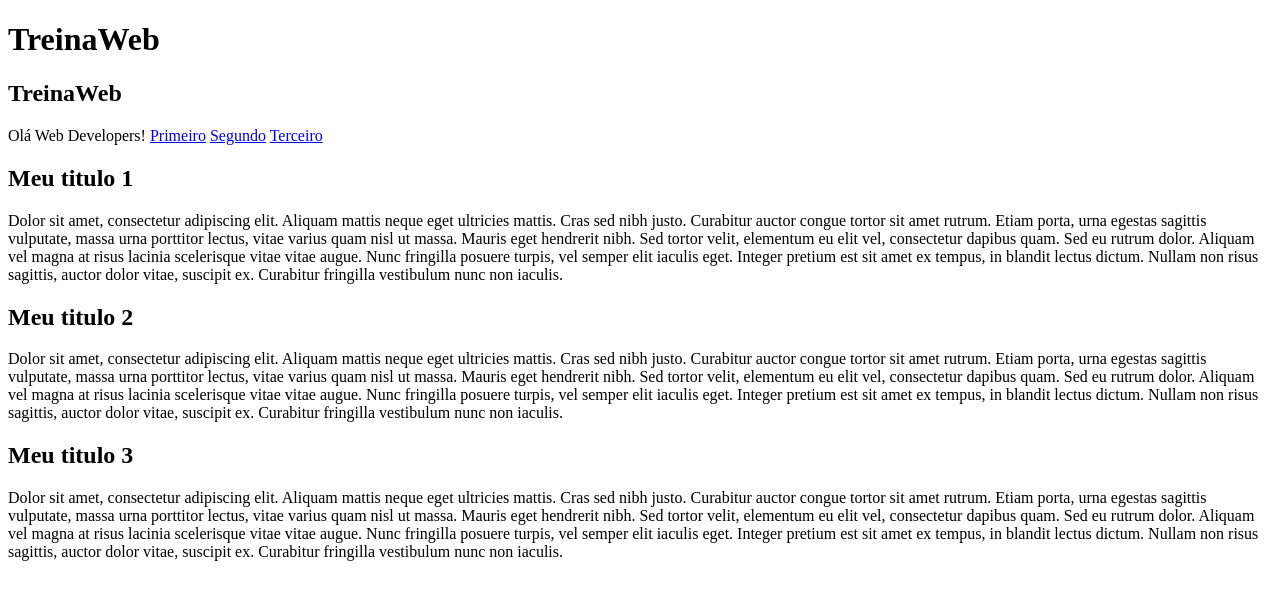
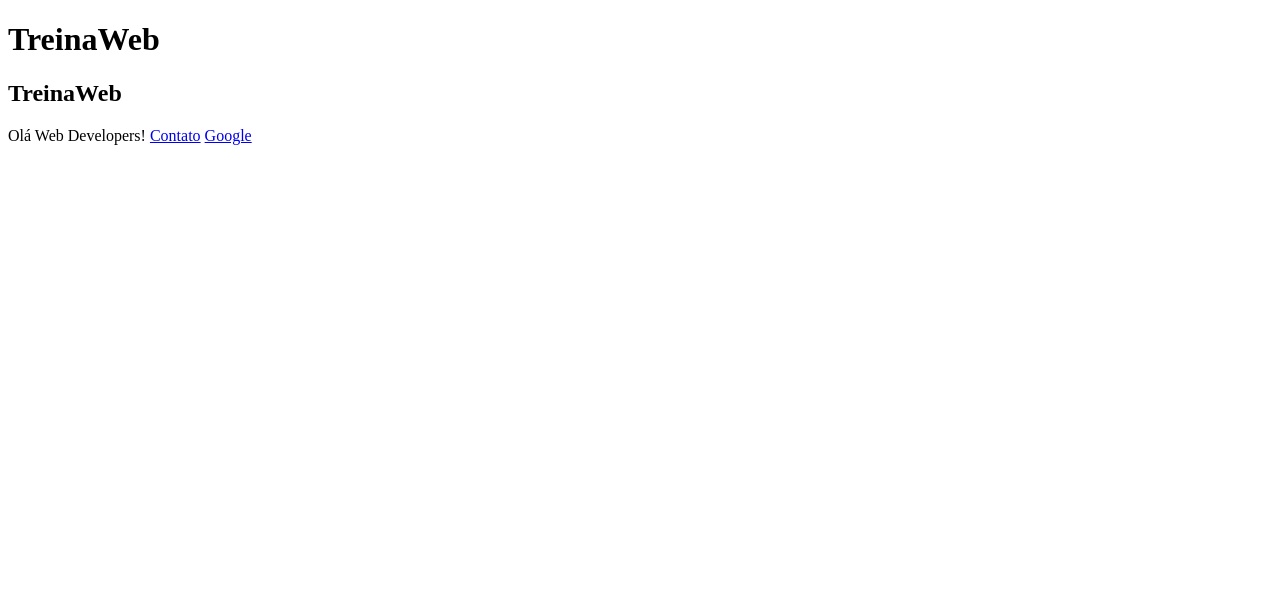
Before and after one commit to treinaweb/treinaweb-html5-css3-fundamentos, a plain HTML site: page index.html in a window 1280 px wide. Drawn offline with Linux system fonts and the light colour scheme.

Commit message:
aula-06-02

```diff
--- a/index.html
+++ b/index.html
@@ -13,51 +13,15 @@
     <!-- Esse é um comentário -->
     Olá Web Developers!
 
-    <a href="#titulo1" >Primeiro</a>
-    <a href="#titulo2" >Segundo</a>
-    <a href="#titulo3" >Terceiro</a>
+    <a href="contato.html" >Contato</a>
+    <a
+        target="_blank"
+        rel="noreferrer noopener"
+        href="https://google.com" >
+        Google
+    </a>
 
-    <h2 id="titulo1" >Meu titulo 1</h2>
-    <p>
-        Dolor sit amet, consectetur adipiscing elit. Aliquam mattis
-    neque eget ultricies mattis. Cras sed nibh justo. Curabitur
-    auctor congue tortor sit amet rutrum. Etiam porta, urna egestas
-    sagittis vulputate, massa urna porttitor lectus, vitae varius quam
-    nisl ut massa. Mauris eget hendrerit nibh. Sed tortor velit, elementum
-    eu elit vel, consectetur dapibus quam. Sed eu rutrum dolor. Aliquam vel
-    magna at risus lacinia scelerisque vitae vitae augue. Nunc fringilla
-    posuere turpis, vel semper elit iaculis eget. Integer pretium est sit
-    amet ex tempus, in blandit lectus dictum. Nullam non risus sagittis, auctor
-    dolor vitae, suscipit ex. Curabitur fringilla vestibulum nunc non iaculis.
-    </p>
 
-    <h2 id="titulo2" >Meu titulo 2</h2>
-    <p>
-        Dolor sit amet, consectetur adipiscing elit. Aliquam mattis
-    neque eget ultricies mattis. Cras sed nibh justo. Curabitur
-    auctor congue tortor sit amet rutrum. Etiam porta, urna egestas
-    sagittis vulputate, massa urna porttitor lectus, vitae varius quam
-    nisl ut massa. Mauris eget hendrerit nibh. Sed tortor velit, elementum
-    eu elit vel, consectetur dapibus quam. Sed eu rutrum dolor. Aliquam vel
-    magna at risus lacinia scelerisque vitae vitae augue. Nunc fringilla
-    posuere turpis, vel semper elit iaculis eget. Integer pretium est sit
-    amet ex tempus, in blandit lectus dictum. Nullam non risus sagittis, auctor
-    dolor vitae, suscipit ex. Curabitur fringilla vestibulum nunc non iaculis.
-    </p>
-
-    <h2 id="titulo3" >Meu titulo 3</h2>
-    <p>
-        Dolor sit amet, consectetur adipiscing elit. Aliquam mattis
-    neque eget ultricies mattis. Cras sed nibh justo. Curabitur
-    auctor congue tortor sit amet rutrum. Etiam porta, urna egestas
-    sagittis vulputate, massa urna porttitor lectus, vitae varius quam
-    nisl ut massa. Mauris eget hendrerit nibh. Sed tortor velit, elementum
-    eu elit vel, consectetur dapibus quam. Sed eu rutrum dolor. Aliquam vel
-    magna at risus lacinia scelerisque vitae vitae augue. Nunc fringilla
-    posuere turpis, vel semper elit iaculis eget. Integer pretium est sit
-    amet ex tempus, in blandit lectus dictum. Nullam non risus sagittis, auctor
-    dolor vitae, suscipit ex. Curabitur fringilla vestibulum nunc non iaculis.
-    </p>
 
 
 </body>
```
Also changed, not shown: contato.html (added, +14 -0 lines).
